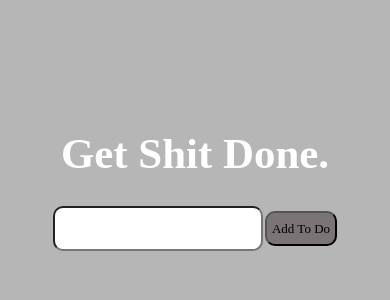
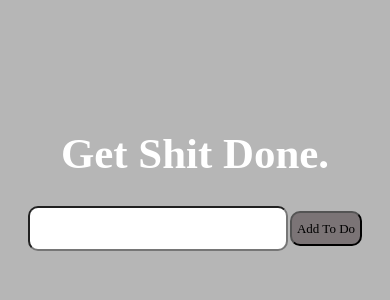
Before and after one commit to y-zaky/redux-toDo-list, a React app: page / in a window 390 px wide. Shown: the top 300 px of the page. Built offline with nearby package versions, Linux system fonts and the light colour scheme; a web font is replaced by a local one.

Commit message:
responsive css improvements

```diff
--- a/components/styles/style.css
+++ b/components/styles/style.css
@@ -92,6 +92,16 @@ input {
     }
 
     /* Smartphones (landscape) ----------- */
+    @media only screen and (min-width : 386px) {
+      input {
+        width:150px
+      }
+      #main-todo-input {
+        width: 250px;
+      }
+    }
+
+    /* Smartphones (landscape) ----------- */
     @media only screen and (min-width : 425px) {
       input {
         width:200px
@@ -126,4 +136,13 @@ input {
       .main-title {
         font-size: 100px;
       }
+      li {
+        font-size: 16px;
+      }
+      button {
+        font-size: 14px;
+      }
+      .button-addToDo {
+        font-size: 16px;
+      }
     }
```
